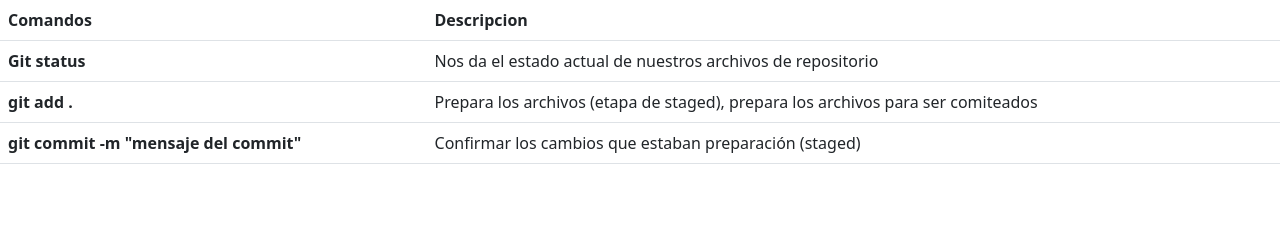
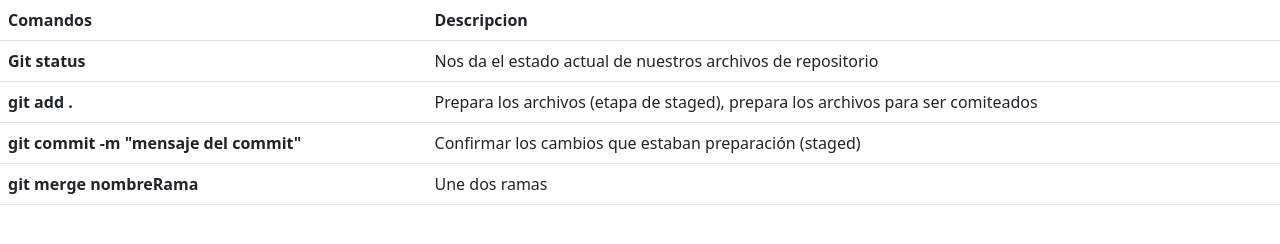
Before and after one commit to Enzo0026/practicaGit65i, a plain HTML site: page index.html in a window 1280 px wide. Drawn offline with nearby package versions, Linux system fonts and the light colour scheme.

Commit message:
add another command to the list

```diff
--- a/index.html
+++ b/index.html
@@ -33,6 +33,10 @@
             <th scope="row">git commit -m "mensaje del commit"</th>
             <td>Confirmar los cambios que estaban preparación (staged)</td>
           </tr>
+          <tr>
+            <th scope="row">git merge nombreRama</th>
+            <td>Une dos ramas</td>
+          </tr>
         </tbody>
       </table>
   </body>
```
